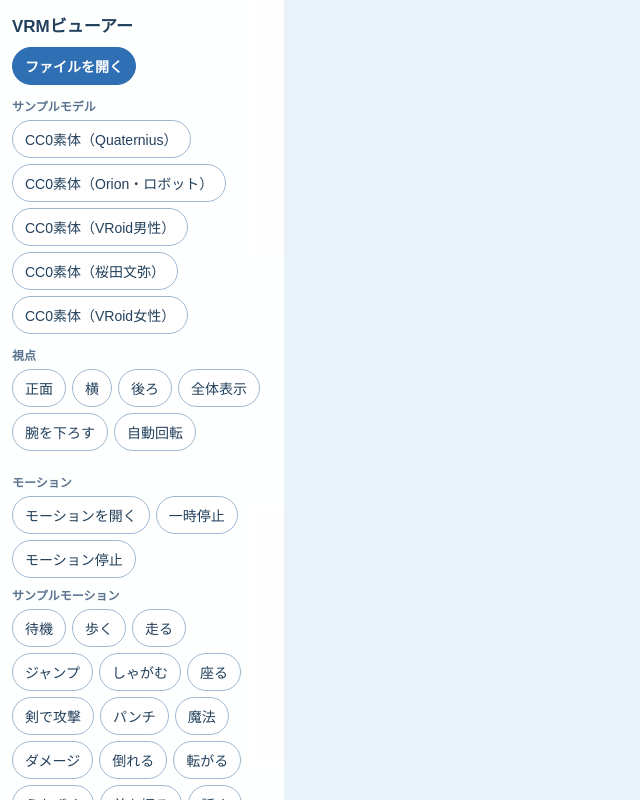
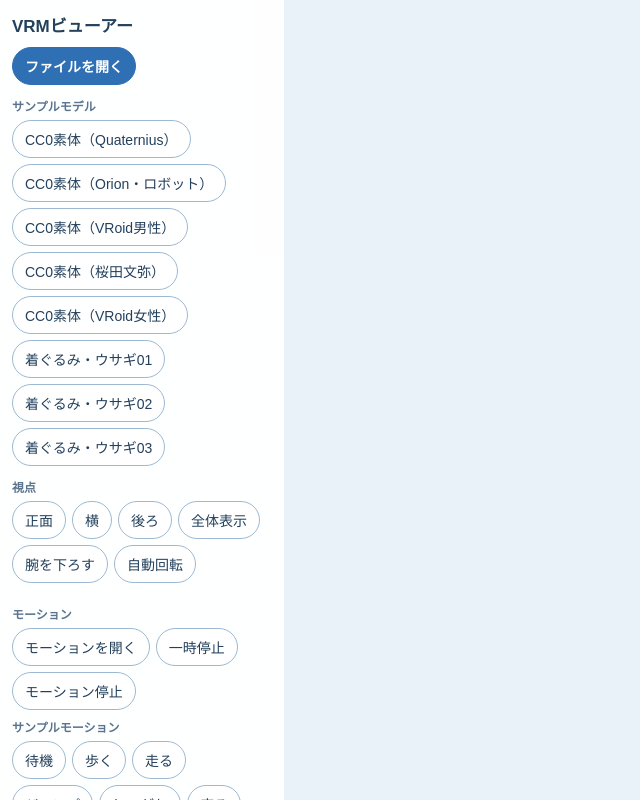
Before and after one commit to oosawak/oosawak.github.io, a plain HTML site: page materials/vrm-viewer/index.html in a window 1280 px wide. Shown: the whole page, without its empty margins (0-640 px from the left). Drawn offline with Linux system fonts and the light colour scheme; some packages are replaced by stand-ins of ours; a script that the page names is missing.

Commit message:
VRM viewer: add Bunker Bunnies CC0 kigurumi samples

```diff
--- a/materials/vrm-viewer/index.html
+++ b/materials/vrm-viewer/index.html
@@ -45,6 +45,9 @@
     <a class="btn" href="?url=samples/hair-sample-male-cc0.vrm">CC0素体（VRoid男性）</a>
     <a class="btn" href="?url=samples/sakurada-fumiriya-cc0.vrm">CC0素体（桜田文弥）</a>
     <a class="btn" href="?url=samples/hair-sample-female-cc0.vrm">CC0素体（VRoid女性）</a>
+    <a class="btn" href="?url=samples/bunny-01-cc0.vrm">着ぐるみ・ウサギ01</a>
+    <a class="btn" href="?url=samples/bunny-02-cc0.vrm">着ぐるみ・ウサギ02</a>
+    <a class="btn" href="?url=samples/bunny-03-cc0.vrm">着ぐるみ・ウサギ03</a>
   </div>
   <div class="group">
     <span class="glabel">視点</span>
@@ -81,7 +84,7 @@
     <button data-motion="motions/Dance_Loop.vrma">ダンス</button>
   </div>
   <div id="status">読み込み中…</div>
-  <span class="hint">開くと最初に CC0 素体（Quaternius）が表示されます。.vrm ファイルを選ぶか、この画面に落とすと、自分のモデルに差し替えられます。ファイルはブラウザの中だけで読み込み、どこにも送信しません。ドラッグで回転、ホイール／ピンチで拡大縮小できます。サンプルモーションは Quaternius Universal Animation Library（CC0）を open-vrma プロジェクトが VRMA 形式に変換したものです。サンプルモデルは全部 CC0 の素体です（Quaternius の女性マネキンは VRM 形式に変換したもの、Orion は Polygonal Mind 作、他は VRoid のサンプル）。</span>
+  <span class="hint">開くと最初に CC0 素体（Quaternius）が表示されます。.vrm ファイルを選ぶか、この画面に落とすと、自分のモデルに差し替えられます。ファイルはブラウザの中だけで読み込み、どこにも送信しません。ドラッグで回転、ホイール／ピンチで拡大縮小できます。サンプルモーションは Quaternius Universal Animation Library（CC0）を open-vrma プロジェクトが VRMA 形式に変換したものです。サンプルモデルは全部 CC0 です（Quaternius の女性マネキンは VRM 形式に変換したもの、Orion は Polygonal Mind 作、ウサギは NeonGlitch86 作の Bunker Bunnies、他は VRoid のサンプル）。</span>
 </aside>
 <main id="stage">
   <canvas id="view"></canvas>
```
Also changed, not shown: 3 other files.
